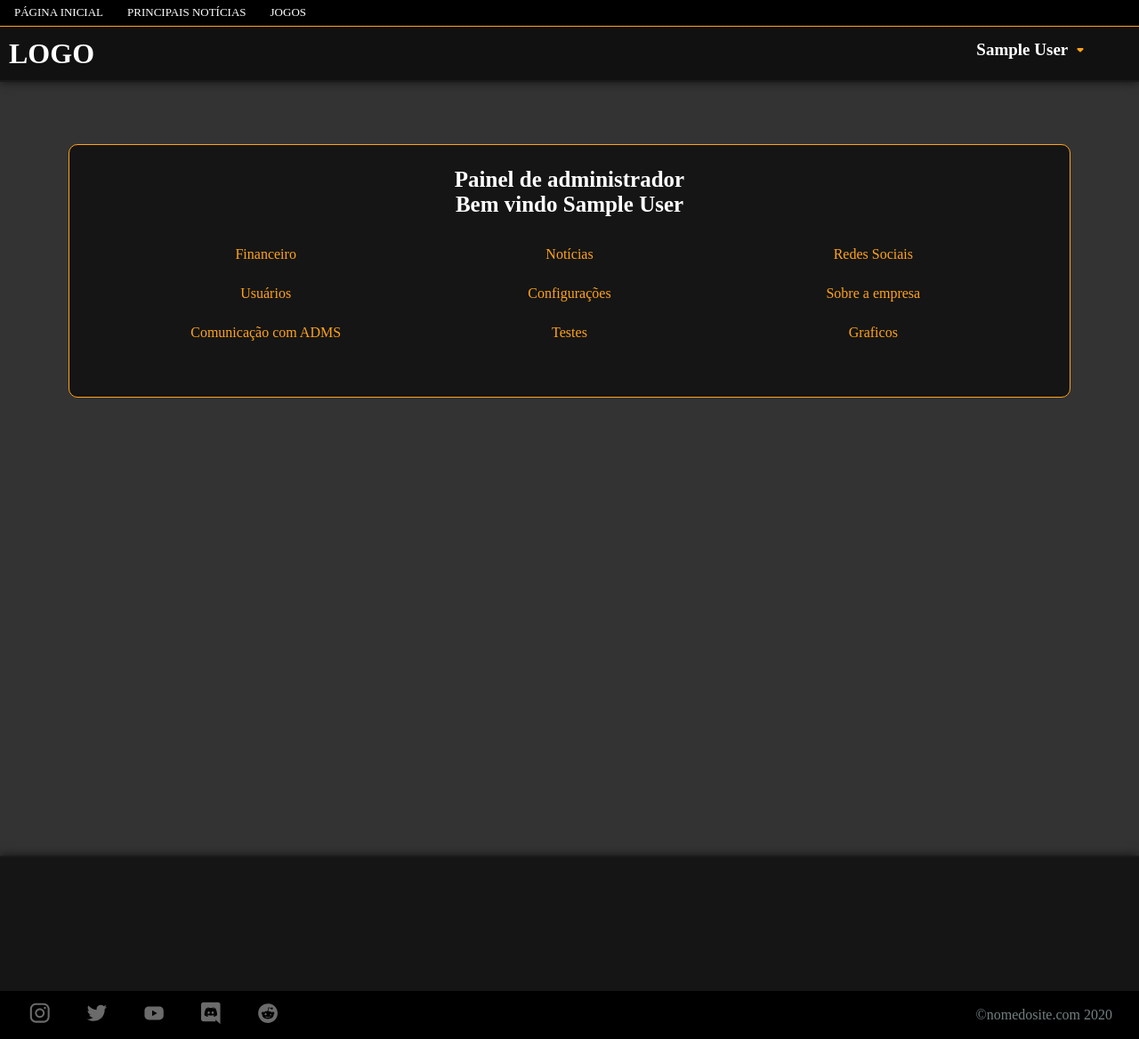
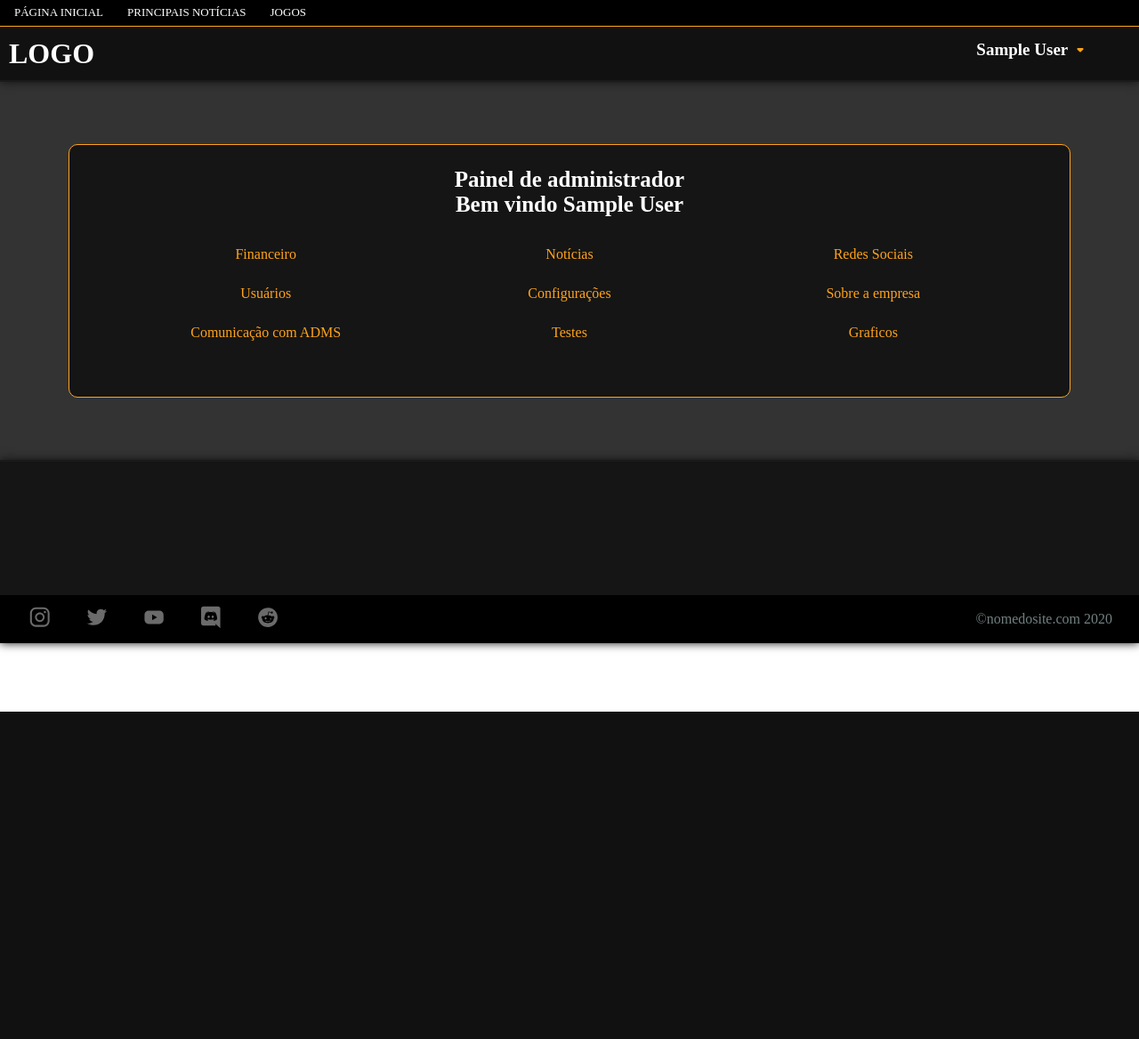
Before and after one commit to gabriel-pagotto/mais-gamer, a Flask app: page /administrador in a window 1280 px wide. Shown: the whole page at 89% size. After the commit the page ends 800 px from the top, so only its background shows below. Run offline with Flask 2, Linux system fonts and the light colour scheme; a user stored in the database is signed in; tables that the repository leaves empty hold one stand-in row (values such as "Sample post"); parts of the project's set-up code (start-up, migrations or seed data) failed here and were passed over; some web fonts are replaced.

Commit message:
Muda css

```diff
--- a/app/static/css/global.css
+++ b/app/static/css/global.css
@@ -7,11 +7,6 @@
 
 body {
     background: green;
-}
-
-.web {
-    width: 100vw;
-    height: 100vh;
 }
 
 html, body, .web, .payload {
```
Also changed, not shown: app/static/images/loading.gif (added).
